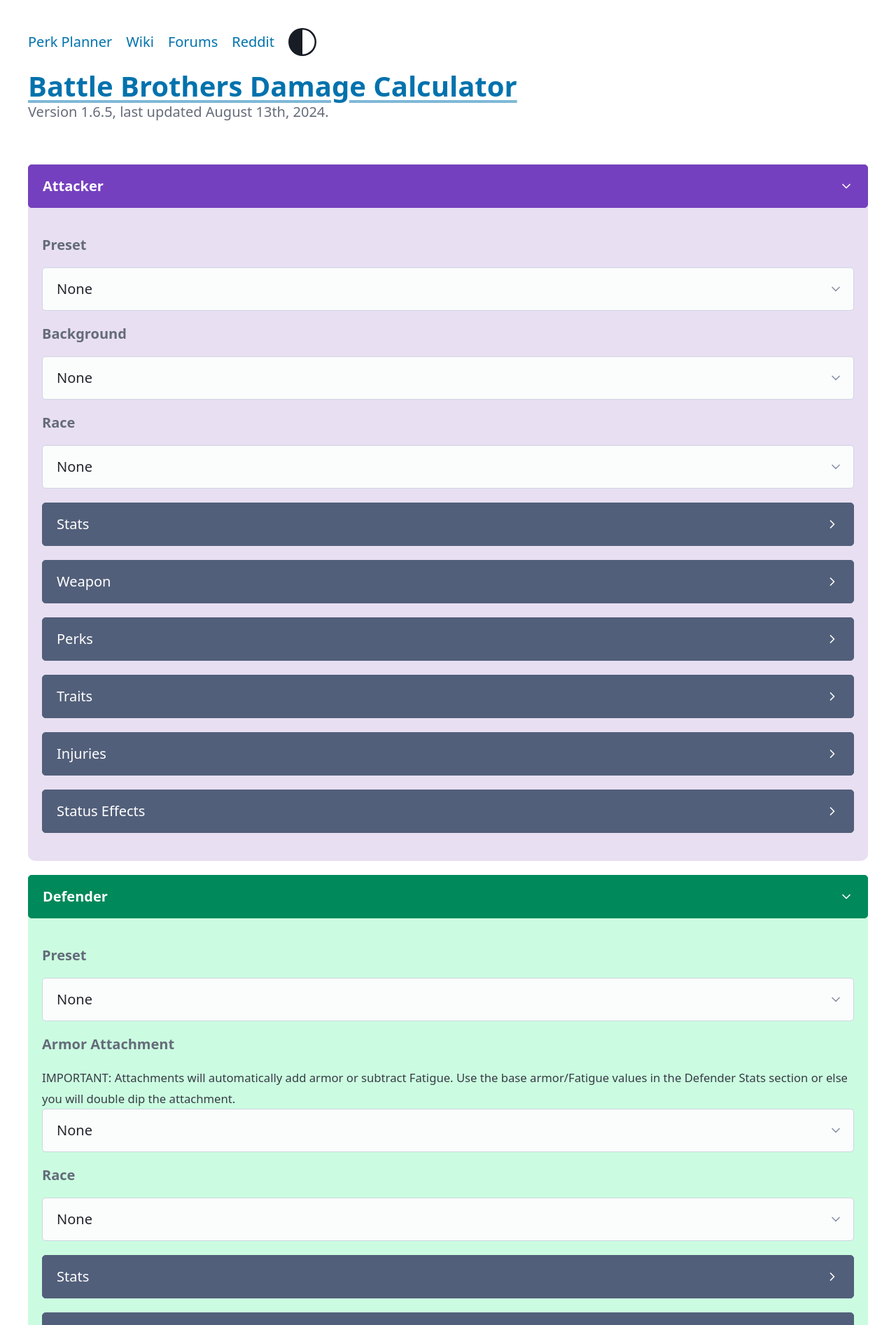
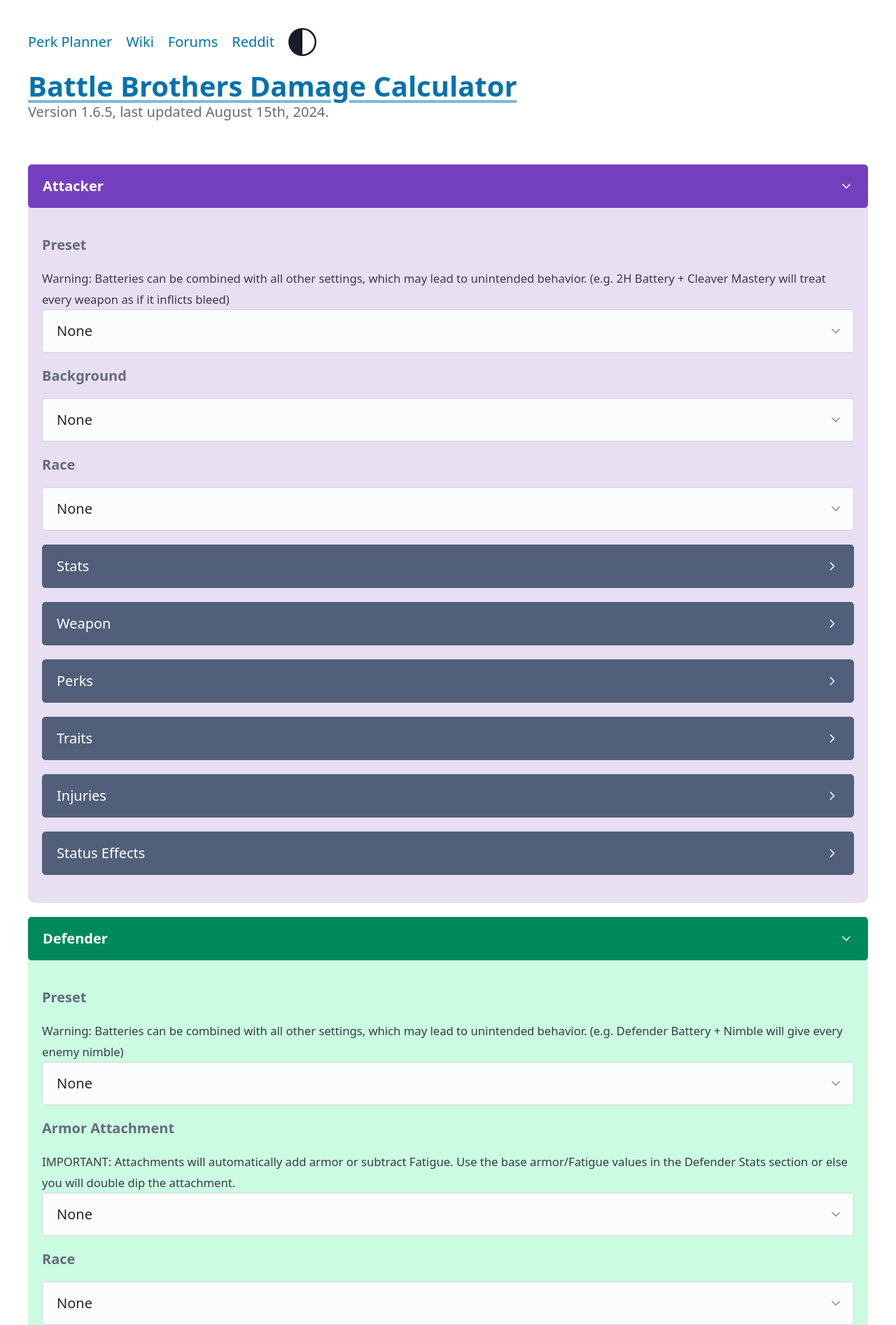
Before and after one commit to Osgboy/BBCalculator, a Django app: page / in a window 1280 px wide. Shown: the top 1893 px of the page at 70% size. Run offline with Django 5.2, Linux system fonts and the light colour scheme; data comes from the database, SQL or seed files in the repository; some libraries are stand-ins or nearby versions.

Commit message:
Changed default result settings, added battery warnings, added log formatting

```diff
--- a/calculator/views.py
+++ b/calculator/views.py
@@ -164,9 +164,9 @@ def index(request):
         }
         print('Results')
         print(results.keys())
-        print(context['pID'])
         print('Context')
-        print(context['request'])
+        for k, v in context['request'].items():
+            print(f"{k}: {v}")
         print('-----------------------------------')
     else:
         context = {
@@ -174,7 +174,7 @@ def index(request):
             'defPresetJSON': defPresetJSON,
             'blank': True,
             'pID': p.id,
-            'DataReturns': ['DeathMean', 'DeathStDev', 'DeathPercent', 'InjuryMean', 'HeavyInjuryMean'],
+            'DataReturns': ['DeathMean', 'DeathStDev', 'DeathPercent', 'InjuryMean'],
         }
         print(context['pID'])
     # return HttpResponseBadRequest('<h1>Calculation computation time exceeded 30 seconds</h1>')
--- a/templates/index.html
+++ b/templates/index.html
@@ -79,7 +79,7 @@
             </nav>
             <hgroup>
                 <h1><a href="/">Battle Brothers Damage Calculator</a></h1>
-                <p>Version 1.6.5, last updated August 13th, 2024.</p>
+                <p>Version 1.6.5, last updated August 15th, 2024.</p>
             </hgroup>
         </header>
         <main class="container">
@@ -89,6 +89,7 @@
                     <summary id="AttackerButton" class="SectionButton" role="button">Attacker</summary>
                     <div class="inner-container">
                         <h6>Preset</h6>
+                            <small>Warning: Batteries can be combined with all other settings, which may lead to unintended behavior. (e.g. 2H Battery + Cleaver Mastery will treat every weapon as if it inflicts bleed)</small>
                             <select name="AtkPreset" id="AtkPreset">
                                 <option value="None" {% if request.AtkPreset == "None" %} selected {% endif %}>None</option>
                                 <option value="1Handers" class="atkBattery" {% if request.AtkPreset == "1Handers" %} selected {% endif %}>1 Hander Battery (22 weapon variants, remember to turn on double grip + duelist)</option>
@@ -469,6 +470,7 @@
                     <summary id="DefenderButton" class="SectionButton" role="button">Defender</summary>
                     <div class="inner-container">
                         <h6>Preset</h6>
+                            <small>Warning: Batteries can be combined with all other settings, which may lead to unintended behavior. (e.g. Defender Battery + Nimble will give every enemy nimble)</small>
                             <select name="DefPreset" id="DefPreset">
                                 <option value="None" {% if request.DefPreset == "None" %} selected {% endif %}>None</option>
                                 <option value="NimbleBattery" class="defBattery" {% if request.DefPreset == "NimbleBattery" %} selected {% endif %}>Nimble battery (15 nimble variations, remember to turn on nimble)</option>
@@ -745,10 +747,10 @@
             </section>
             <section id="CalculateSection">
                 <label for="HitChance"><h6>Hit chance</h6></label>
-                If left blank, the calculator will assume every swing hits.
+                <small>If left blank, the calculator will assume every swing hits.</small>
                 <input type="number" name="HitChance" id="HitChance" min="5" max="95" value={{request.HitChance|default:"''"}} placeholder="Enter a number from 5 to 95">
                 <label for="Trials"><h6># of trials</h6></label>
-                Warning: Using a preset battery, low attacker damage, or low hit chance can lead to long computation times.
+                <small>Warning: Using a preset battery, low attacker damage, or low hit chance can lead to long computation times.</small>
                 <fieldset role="group">
                     <input type="number" name="Trials" id="Trials" min="2" max="10000" value={{request.Trials|default:1000}} required>
                     <input type="submit" value="Calculate">
```
